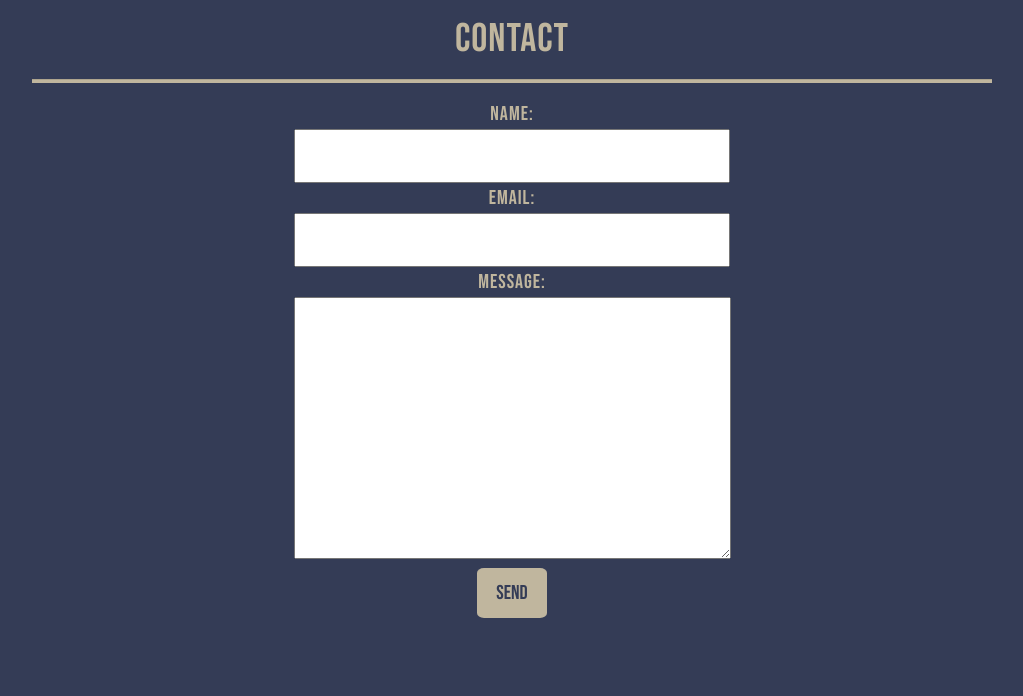
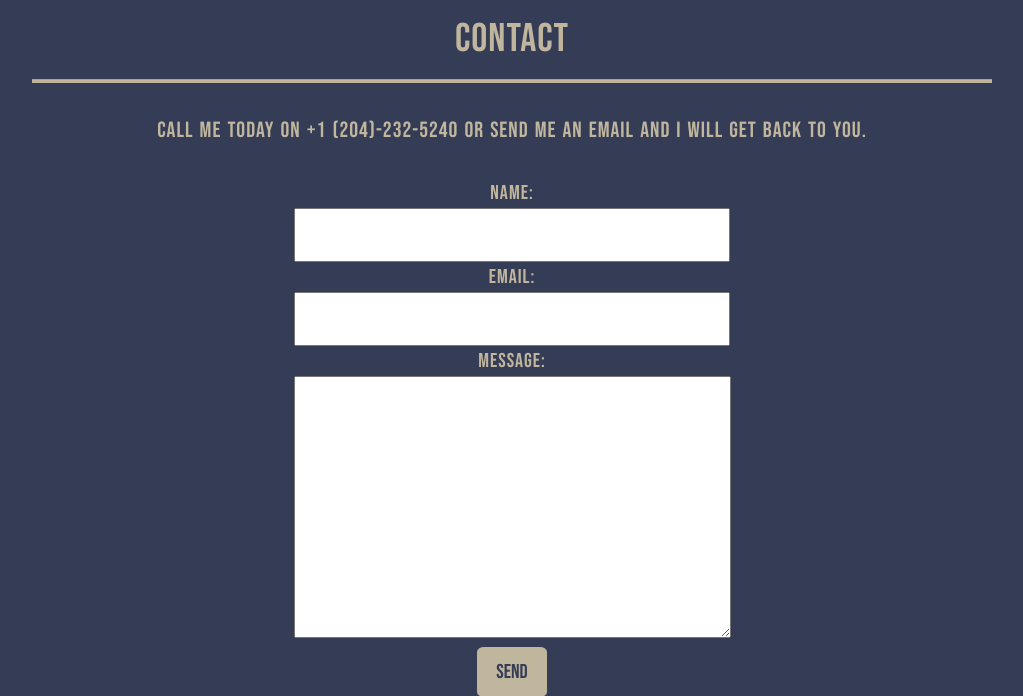
Before and after one commit to cnridley/ty-jolly-new, a Django app: page /contact/contact in a window 1280 px wide. Shown: the part 176-872 px from the top of that part, without its empty margins (128-1151 px from the left). Before the commit the page ends 814 px from the top of that part, so only its background shows below. Run offline with Django 3.2, Linux system fonts and the light colour scheme; the page is wider than the window, and the part outside it is not shown; some libraries are stand-ins or nearby versions; some web fonts are replaced.

Commit message:
updated contact me page

```diff
--- a/contact/templates/contact.html
+++ b/contact/templates/contact.html
@@ -4,7 +4,11 @@
 {% block content %}
 <h1 class="ContactHeader">Contact</h1>
 <hr>
-
+<div class="row container-fluid ThirdParagraph">
+    <p>
+        Call me today on <a href="tel:+1 (204)-232-5240">+1 (204)-232-5240</a> or send me an email and I will get back to you.
+    </p>
+</div>
 <div class="row contact">
 
 <form id="contact-form">
--- a/home/templates/index.html
+++ b/home/templates/index.html
@@ -27,9 +27,7 @@
 <hr>
 
 <div class="row container-fluid ThirdParagraph">
-    <p>
-        Call me today on <a href="tel:+1 (204)-232-5240">+1 (204)-232-5240</a> or send me an email and I will get back to you.
-    </p>
+    <a href="{% url 'contact' %}">Contact us to get started on your free quote!</a>
 </div>
 
 {% endblock %}
--- a/static/css/base.css
+++ b/static/css/base.css
@@ -4,6 +4,15 @@ body {
     letter-spacing: 1px;
     word-spacing: 1.5px;
 
+}
+
+a {
+    color: #c0b69e;
+}
+
+a:hover {
+    color: whitesmoke;
+    text-decoration: none;
 }
 
 /*-- BASE.HTML --*/
```
